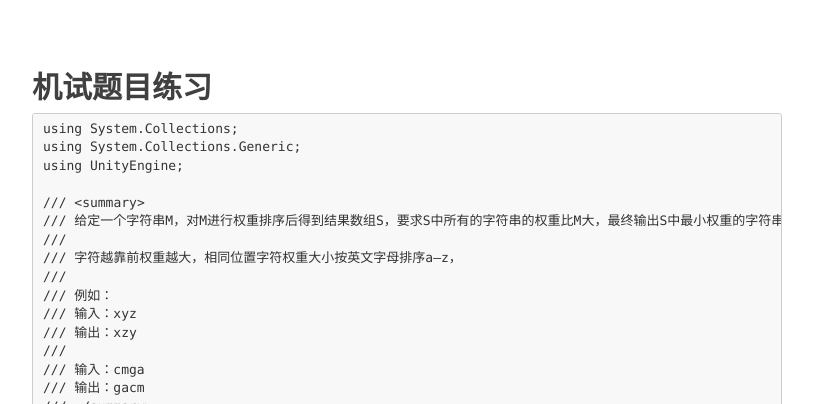
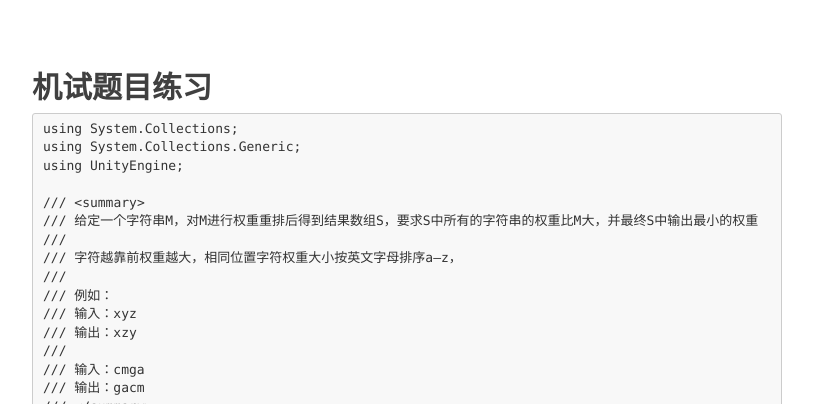
Before and after one commit to tachen/tachen.github.io, a Jekyll site: the page built from _posts/2017-07-24-MultiverseTest.markdown, in a window 1280 px wide and 1400 px high, scrolled down 403 px. Shown: the part 139-543 px from the top of the window, without its empty margins (233-1046 px from the left). Built offline with Jekyll 4.4.1, drawn with Linux system fonts in a browser that asks for light colours; nearby versions of some CDN libraries; some of the changed text lies outside the part shown.

Commit message:
修改代码注释

````diff
--- a/_posts/2017-07-24-MultiverseTest.markdown
+++ b/_posts/2017-07-24-MultiverseTest.markdown
@@ -15,7 +15,7 @@ using System.Collections.Generic;
 using UnityEngine;
 
 /// <summary>
-/// 给定一个字符串M，对M进行权重排序后得到结果数组S，要求S中所有的字符串的权重比M大，最终输出S中最小权重的字符串
+/// 给定一个字符串M，对M进行权重重排后得到结果数组S，要求S中所有的字符串的权重比M大，并最终S中输出最小的权重
 ///
 /// 字符越靠前权重越大，相同位置字符权重大小按英文字母排序a—z，
 ///
@@ -84,7 +84,7 @@ public class MultiverseTest : MonoBehaviour
             allData[tempAllData[i].index].order = i;
         }
 
-        //从右到左遍历
+        //从右到左遍历，保证权重更大的S
         int index = 0;
         bool isBreak = false;
         for (int i = count - 1; i >= 0; i--)
@@ -108,7 +108,7 @@ public class MultiverseTest : MonoBehaviour
             }
         }
 
-        //对剩余字符做权重排序
+        //对剩余字符做权重排序，保证得到S中最小权重字符串
         for (int i = count - 1; i > index; i--)
             for (int j = i; j > index; j--)
             {
@@ -130,7 +130,6 @@ public class MultiverseTest : MonoBehaviour
         Debug.Log(combine.ToString());
     }
 }
-
 ```
 
 <p>优化只需要更换排序算法就行</p>
````
